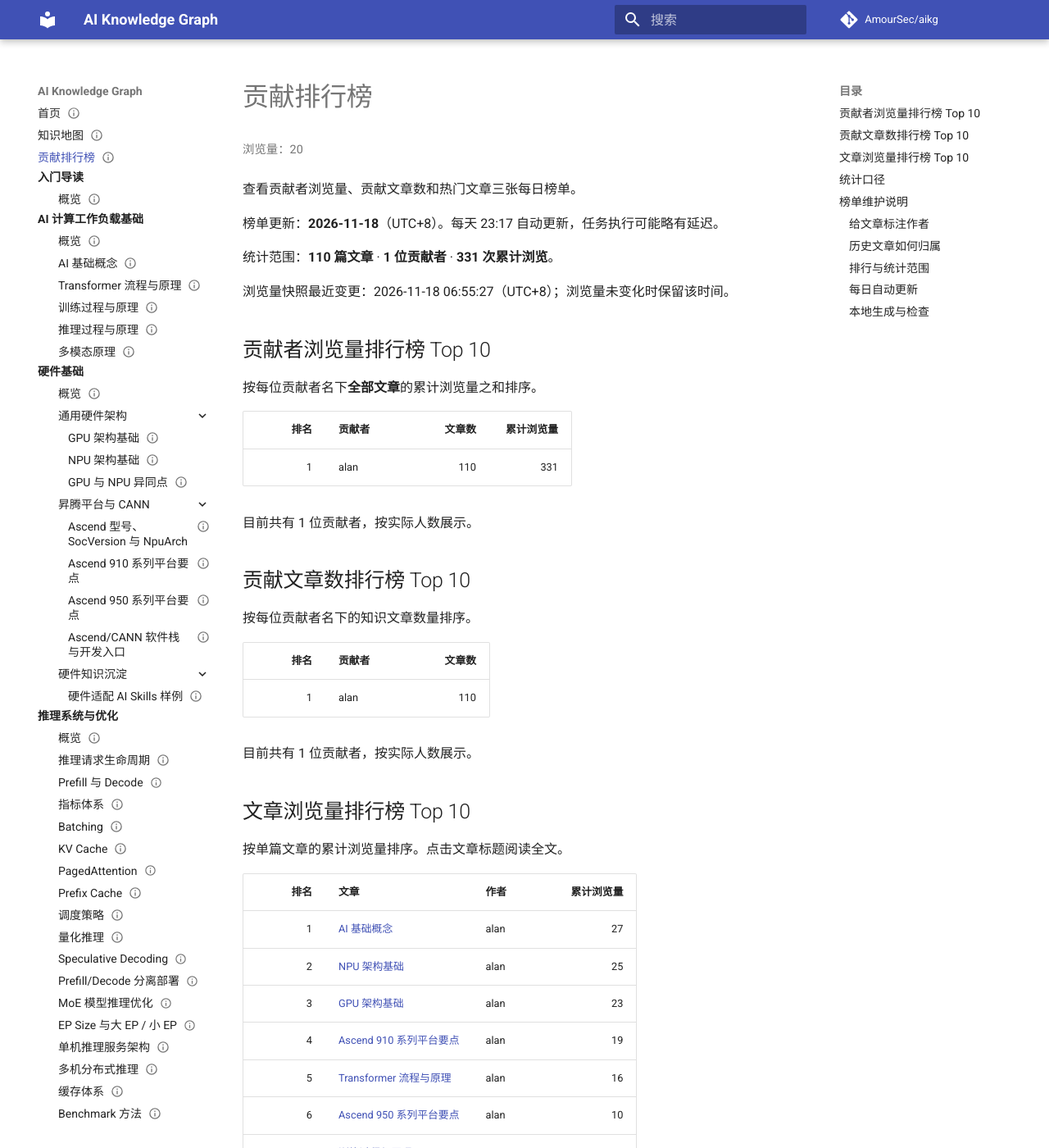
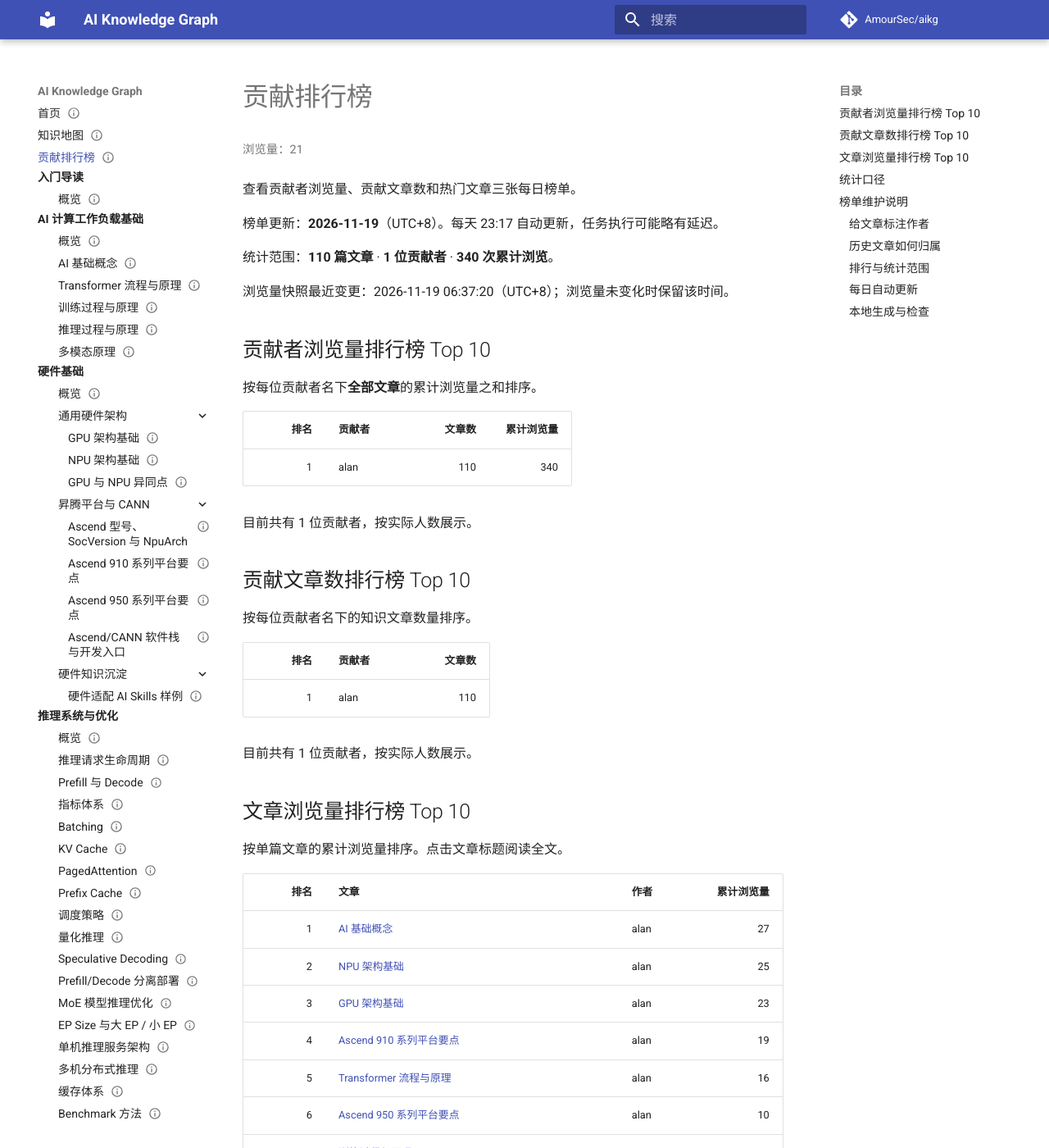
Before and after one commit to AmourSec/aikg, an MkDocs documentation site: the page built from docs/contribution-leaderboard.md, in a window 1280 px wide and 1400 px high. Shown: the whole window at 82% size. Built offline with MkDocs 1.6.1 and Material for MkDocs 9.7.7, drawn with Linux system fonts in a browser that asks for light colours; comment, search, counter and statistics services are not loaded; some of the changed text lies outside the part shown.

Commit message:
chore: update page views and contribution leaderboard [skip ci]

```diff
--- a/docs/assets/data/pageviews.json
+++ b/docs/assets/data/pageviews.json
@@ -1,10 +1,10 @@
 {
   "schema_version": 1,
-  "updated_at": "2026-11-18T06:55:27+08:00",
+  "updated_at": "2026-11-19T06:37:20+08:00",
   "pages": {
     "/": 1,
     "/02-ai-workloads/ai-fundamentals/": 5,
-    "/aikg/": 167,
+    "/aikg/": 175,
     "/aikg/01-getting-started/": 24,
     "/aikg/02-ai-workloads/": 18,
     "/aikg/02-ai-workloads/ai-fundamentals/": 22,
@@ -40,7 +40,7 @@
     "/aikg/04-training-systems/distributed-training-runtime/": 3,
     "/aikg/04-training-systems/evaluation-validation-checkpoint-selection/": 7,
     "/aikg/04-training-systems/expert-parallel-moe-training/": 3,
-    "/aikg/04-training-systems/flux-kernel-fusion/": 1,
+    "/aikg/04-training-systems/flux-kernel-fusion/": 2,
     "/aikg/04-training-systems/hybrid-parallelism-composition/": 1,
     "/aikg/04-training-systems/memory-composition-optimization/": 6,
     "/aikg/04-training-systems/muon-optimizer/": 1,
@@ -48,13 +48,14 @@
     "/aikg/04-training-systems/sequence-context-parallel/": 1,
     "/aikg/04-training-systems/training-data-mixing-sampling-effective-tokens/": 2,
     "/aikg/04-training-systems/training-lifecycle/": 2,
+    "/aikg/04-training-systems/training-performance-metrics-scaling/": 1,
     "/aikg/04-training-systems/vocab-output-cross-entropy/": 1,
     "/aikg/05-kernels-compilers/": 8,
-    "/aikg/05-kernels-compilers/ascendc-operator-development/": 2,
+    "/aikg/05-kernels-compilers/ascendc-operator-development/": 3,
     "/aikg/05-kernels-compilers/attention-computation-patterns/": 8,
     "/aikg/05-kernels-compilers/megakernel-persistent-automatic-generation/": 6,
     "/aikg/05-kernels-compilers/mlir-ai-compiler-ir/": 1,
-    "/aikg/05-kernels-compilers/tilelang/": 6,
+    "/aikg/05-kernels-compilers/tilelang/": 8,
     "/aikg/05-kernels-compilers/torchinductor/": 1,
     "/aikg/06-accelerators-architecture/performance-model-roofline/": 2,
     "/aikg/06-accelerators-architecture/precision-formats-low-bit-compute/": 1,
@@ -64,10 +65,11 @@
     "/aikg/07-cluster-infra/node-lifecycle-health-maintenance/": 2,
     "/aikg/07-cluster-infra/rdma-network-nccl-topology-congestion/": 5,
     "/aikg/08-benchmark-capacity/ascend-profiling-msprof/": 1,
-    "/aikg/08-benchmark-capacity/inference-capacity-modeling/": 7,
+    "/aikg/08-benchmark-capacity/inference-capacity-modeling/": 9,
     "/aikg/08-benchmark-capacity/performance-analysis-benchmark-methodology/": 1,
     "/aikg/08-benchmark-capacity/queueing-model-tail-latency/": 1,
     "/aikg/08-benchmark-capacity/roofline-analysis-compute-bandwidth/": 3,
+    "/aikg/08-benchmark-capacity/training-capacity-scaling-efficiency/": 2,
     "/aikg/09-reliability-observability/ai-failure-modes-gpu-nccl-network-storage/": 3,
     "/aikg/09-reliability-observability/observability-overview-signals/": 1,
     "/aikg/10-papers-cases/adr/": 2,
@@ -86,7 +88,7 @@
     "/aikg/13-contribution-leaderboard/maintenance/": 1,
     "/aikg/99-templates/benchmark-report/": 1,
     "/aikg/99-templates/knowledge-note/": 1,
-    "/aikg/contribution-leaderboard/": 20,
+    "/aikg/contribution-leaderboard/": 21,
     "/aikg/knowledge-map/": 28,
     "/aikg/map/": 1
   }
--- a/docs/contribution-leaderboard.md
+++ b/docs/contribution-leaderboard.md
@@ -4,7 +4,7 @@ description: 每日更新的贡献者浏览量、贡献文章数和文章浏览
 status: reviewed
 owner: maintainers
 license: CC-BY-4.0
-updated: 2026-11-18
+updated: 2026-11-19
 ---
 
 # 贡献排行榜
@@ -13,11 +13,11 @@ updated: 2026-11-18
 
 查看贡献者浏览量、贡献文章数和热门文章三张每日榜单。
 
-榜单更新：**2026-11-18**（UTC+8）。每天 23:17 自动更新，任务执行可能略有延迟。
+榜单更新：**2026-11-19**（UTC+8）。每天 23:17 自动更新，任务执行可能略有延迟。
 
-统计范围：**110 篇文章** · **1 位贡献者** · **331 次累计浏览**。
+统计范围：**110 篇文章** · **1 位贡献者** · **340 次累计浏览**。
 
-浏览量快照最近变更：2026-11-18 06:55:27（UTC+8）；浏览量未变化时保留该时间。
+浏览量快照最近变更：2026-11-19 06:37:20（UTC+8）；浏览量未变化时保留该时间。
 
 ## 贡献者浏览量排行榜 Top 10
 
@@ -25,7 +25,7 @@ updated: 2026-11-18
 
 | 排名 | 贡献者 | 文章数 | 累计浏览量 |
 | ---: | --- | ---: | ---: |
-| 1 | alan | 110 | 331 |
+| 1 | alan | 110 | 340 |
 
 目前共有 1 位贡献者，按实际人数展示。
 
```
Also changed, not shown: other parts of docs/contribution-leaderboard.md (+3 -3 lines).
